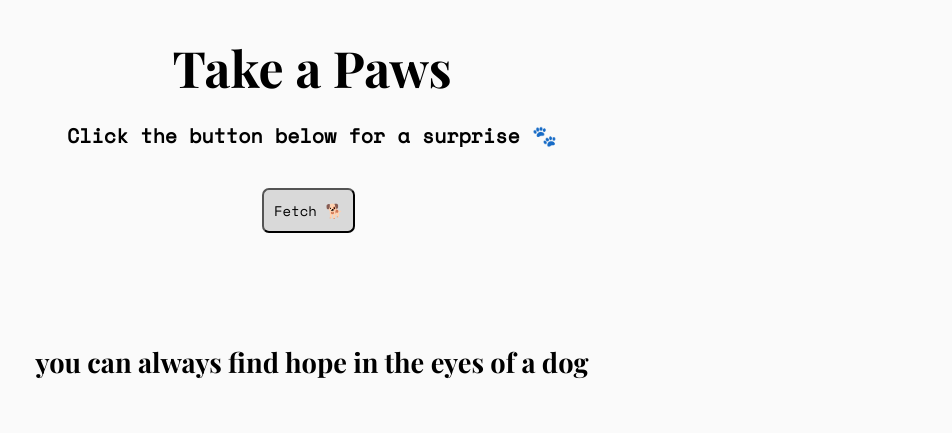
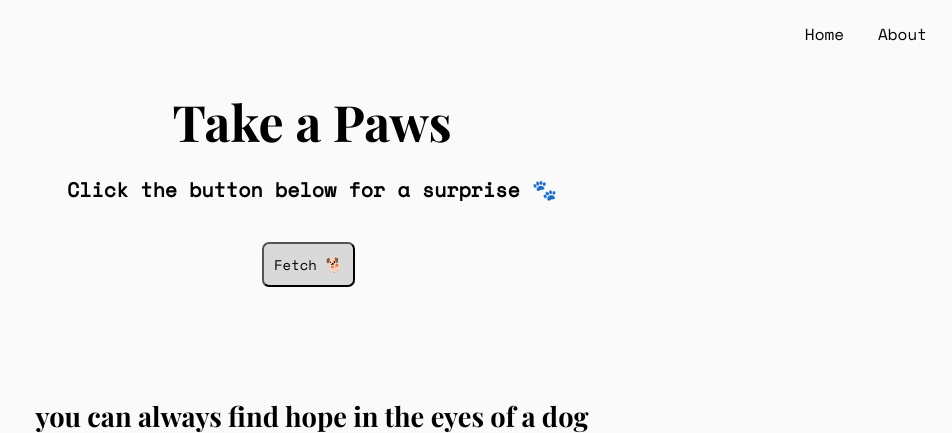
Before and after one commit to rvth/takeapaws, a Flask app: page / in a window 1280 px wide. Shown: the top 433 px of the page, without its empty margins (328-1280 px from the left). Run offline with Flask 2, Linux system fonts and the light colour scheme.

Commit message:
some updates

```diff
--- a/templates/index.html
+++ b/templates/index.html
@@ -2,12 +2,13 @@
 <html lang="en">
 <head>
     <meta charset="UTF-8">
+    <meta http-equiv="X-UA-Compatible" content="IE=edge">
     <meta name="viewport" content="width=device-width, initial-scale=1.0">
     <title>Take a Paws</title>
     <meta name="description" content="Take a Paws - Discover delightful dog images and feel the joy in the eyes of a dog. Click for a surprise!">
     <link href="https://fonts.googleapis.com/css2?family=Playfair+Display:wght@400;700&family=Open+Sans:wght@300&family=Space+Mono&display=swap" rel="stylesheet">
     <link rel="stylesheet" href="{{ url_for('static', filename='css/style.css') }}">
-    <link rel="icon" href="{{ url_for('static', filename='favicon.ico') }}" type="image/x-icon">
+    <link rel="icon" href="{{ url_for('static', filename='favicon.webp') }}" type="image/x-icon">
 
 <!-- Google Tag Manager -->
 <script>(function(w,d,s,l,i){w[l]=w[l]||[];w[l].push({'gtm.start':
@@ -23,7 +24,16 @@ j=d.createElement(s),dl=l!='dataLayer'?'&l='+l:'';j.async=true;j.src=
 <noscript><iframe src="https://www.googletagmanager.com/ns.html?id=GTM-WXGVDP69"
 height="0" width="0" style="display:none;visibility:hidden"></iframe></noscript>
 <!-- End Google Tag Manager (noscript) -->
-
+    <nav>
+        <div class="container container-nav">
+            <ul>
+                <li><a href="{{ url_for('about') }}">About</a></li>
+                <li><a class="active" href="{{ url_for('home') }}">Home</a></li>
+            </ul>
+        </div>
+    </nav>
+<br>
+<br>
     <h1>Take a Paws</h1>
 
 
```
Also changed, not shown: templates/about.html (+12 -2 lines).
